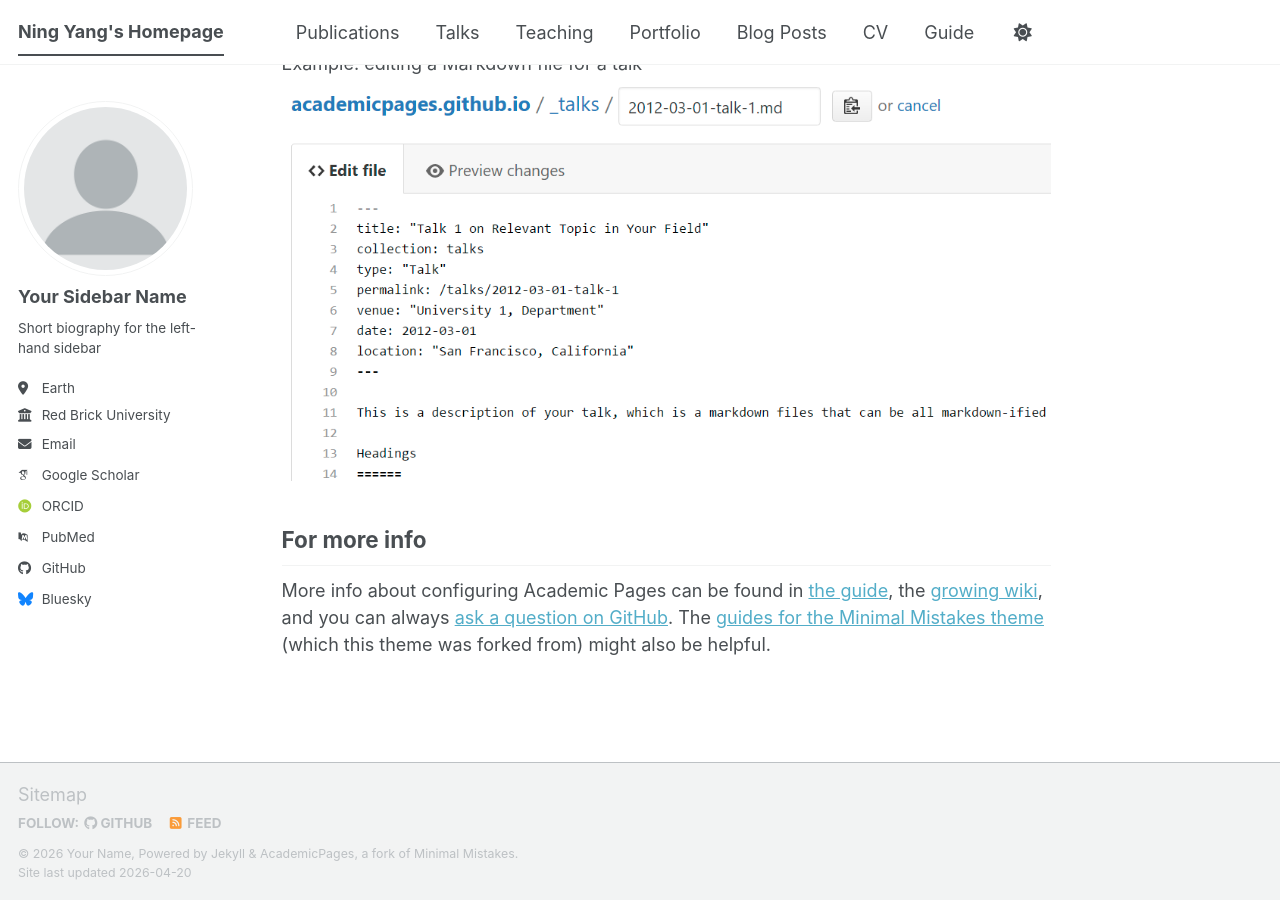
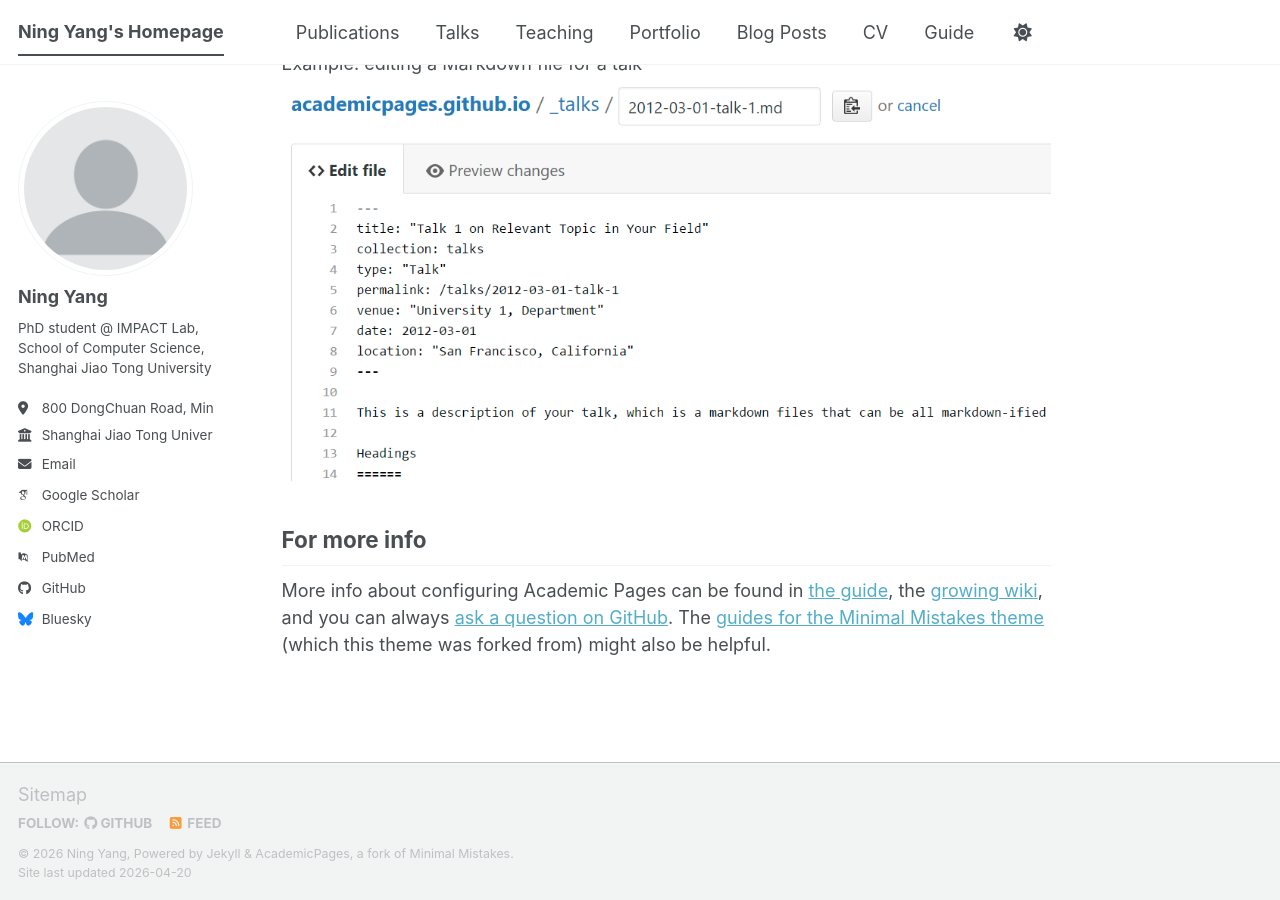
Before and after one commit to jlsbz/jlsbz.github.io, a Jekyll site: the page built from _pages/about.md, in a window 1280 px wide and 900 px high, scrolled down 2720 px. Built offline with Jekyll 4.4.1, drawn with Linux system fonts in a browser that asks for light colours; some web fonts are replaced; a script bundle is joined from its source files by our own code; library files that are not in the unit come from our copies.

Commit message:
Update _config.yml

```diff
--- a/_config.yml
+++ b/_config.yml
@@ -11,8 +11,8 @@ locale                   : "en-US"
 site_theme               : "default" # The available themes options are "default", "air", "sunrise", "mint", "dirt" and "contrast"
 title                    : "Ning Yang's Homepage"
 title_separator          : "-"
-name                     : &name "Your Name"
-description              : &description "Your Name's academic portfolio"   # Update this with a general description of your site, this is the default if not overridden by a page
+name                     : &name "Ning Yang"
+description              : &description "Ning Yang's academic portfolio"   # Update this with a general description of your site, this is the default if not overridden by a page
 url                      : https://jlsbz.github.io # The base hostname & protocol for your site e.g. "https://[your GitHub username].github.io",
                                                            # or if you already have some other page hosted on Github then use "https://[your GitHub username].github.io/[Your Repo Name]"
 baseurl                  : "" # the subpath of your site, e.g. "/blog"
@@ -24,13 +24,13 @@ repository               : "jlsbz/jlsbz.github.io"
 author:
   # Biographic information
   avatar           : "profile.png"
-  name             : "Your Sidebar Name"
+  name             : "Ning Yang"
   pronouns         : # example: "she/her"
-  bio              : "Short biography for the left-hand sidebar"
-  location         : "Earth"
-  employer         : "Red Brick University"
+  bio              : "PhD student @ IMPACT Lab, School of Computer Science, Shanghai Jiao Tong University"
+  location         : "800 DongChuan Road, Minhang District, Shanghai, China"
+  employer         : "Shanghai Jiao Tong University"
   uri              : # URL
-  email            : "none@example.org"
+  email            : "yn937391832@sjtu.edu.cn"
 
   # Academic websites
   academia         : # URL
```
